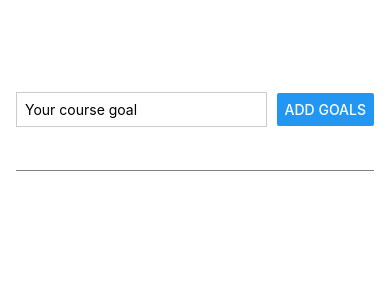
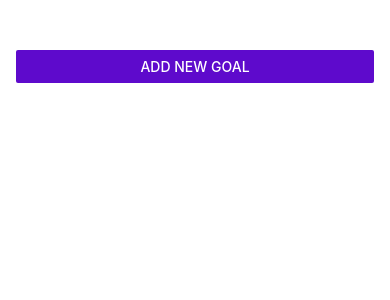
Before and after one commit to mkhmmd17/ReactNative-App, a React Native app: screen / in a window 390 px wide. Shown: the top 300 px of the page. Built offline with nearby package versions, Linux system fonts and the light colour scheme.

Commit message:
Modal Visible animation slide

```diff
--- a/App.js
+++ b/App.js
@@ -12,7 +12,12 @@
 import GoalInput from "./components/GoalInput";
 
 export default function App() {
+  const [modalIsVisible, setModalVisibale] = useState(false);
   const [courseGoals, setCourseGoals] = useState([]);
+
+  function startAddGoalHandler() {
+    setModalVisibale(true);
+  }
 
   function addGoalHandler(enteredGoalText) {
     setCourseGoals((currentCourseGoals) => [
@@ -29,7 +34,12 @@
 
   return (
     <View style={styles.appContainer}>
-      <GoalInput onAddGoal={addGoalHandler} />
+      <Button
+        title="Add New Goal"
+        color="#5e0acc"
+        onPress={startAddGoalHandler}
+      />
+      <GoalInput visible={modalIsVisible} onAddGoal={addGoalHandler} />
       <View style={styles.goalsContainer}>
         <FlatList
           data={courseGoals}
--- a/components/GoalInput.js
+++ b/components/GoalInput.js
@@ -1,5 +1,5 @@
 import { useState } from "react";
-import { StyleSheet, View, TextInput, Button } from "react-native";
+import { StyleSheet, View, TextInput, Button, Modal } from "react-native";
 
 function GoalInput(props) {
   const [enteredGoalText, setEnteredGoalText] = useState();
@@ -14,6 +14,7 @@
   }
 
   return (
+    <Modal visible={props.visible} animationType="slide">
       <View style={styles.inputContainer}>
         <TextInput
           style={styles.textInput}
@@ -23,6 +24,7 @@
         />
         <Button title="Add Goals" onPress={addGoalHandler} />
       </View>
+    </Modal>
   );
 }
 
```
Lines whose indentation alone changed are shown as unchanged.
